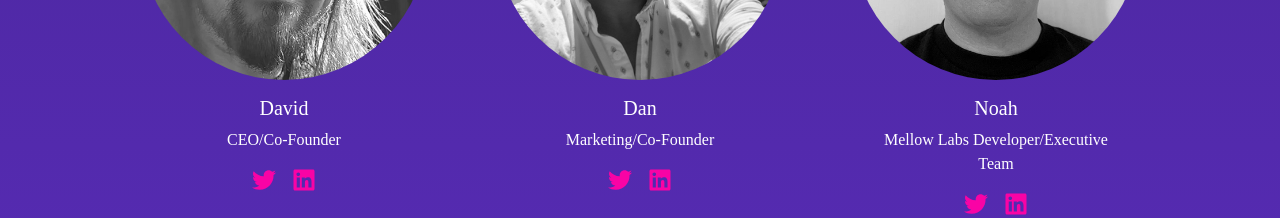
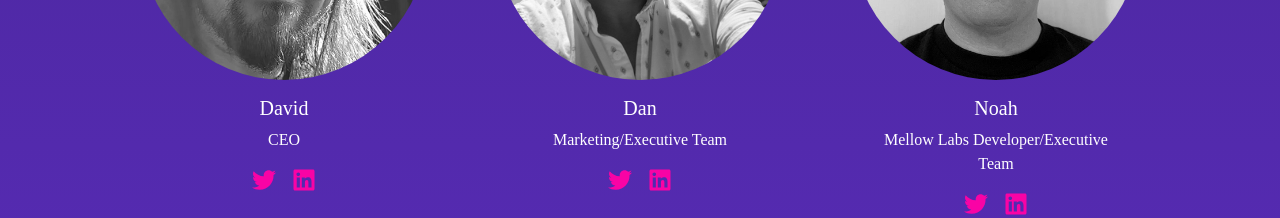
Before and after one commit to MellowLabsDev/yyc-static, a Next.js app: page /team in a window 1280 px wide. Shown: the part 1280-1498 px from the top of the page. Built offline with nearby package versions, Linux system fonts and the light colour scheme; a web font is replaced by a local one.

Commit message:
team/typo updates

```diff
--- a/components/sections/CompRm.tsx
+++ b/components/sections/CompRm.tsx
@@ -18,7 +18,7 @@ function CompRm() {
                 <div className="row align-items-center g-5">
                   <div className="col-lg-4" data-aos="fade-up">
                     <h1 className="display-3 fw-bold lh-1 mb-3 bubblegum">NFT Blue-Chip Comparison Chart</h1>
-                    <p className="lead">How does Yeti Secret Society compare to teh other blue-chip NFT projects in the space? We lead, that's how! No other project is providing the benefits our collectors receive for joining YSS.</p>
+                    <p className="lead">How does Yeti Secret Society compare to the other blue-chip NFT projects in the space? We lead, that's how! No other project is providing the benefits our collectors receive for joining YSS.</p>
                   </div>
 
                   <div className="col-12 col-sm-12 col-lg-8">
--- a/pages/team.js
+++ b/pages/team.js
@@ -9,7 +9,7 @@ import { FaTwitter, FaLinkedin } from 'react-icons/fa';
 const teamMembers = [
   {id:0,
     name : "David",
-  title : "CEO/Co-Founder",
+    title : "CEO",
     desc : "",
     twitter : true,
     twitterHref : "https://twitter.com/davidjustin84",
@@ -19,7 +19,7 @@ const teamMembers = [
     },
     {id:1,
     name : "Dan",
-  title : "Marketing/Co-Founder",
+    title : "Marketing/Executive Team",
     desc : "",
     twitter : true,
     twitterHref : "https://twitter.com/DansRoadToRichs",
```
Lines whose indentation alone changed are shown as unchanged.
